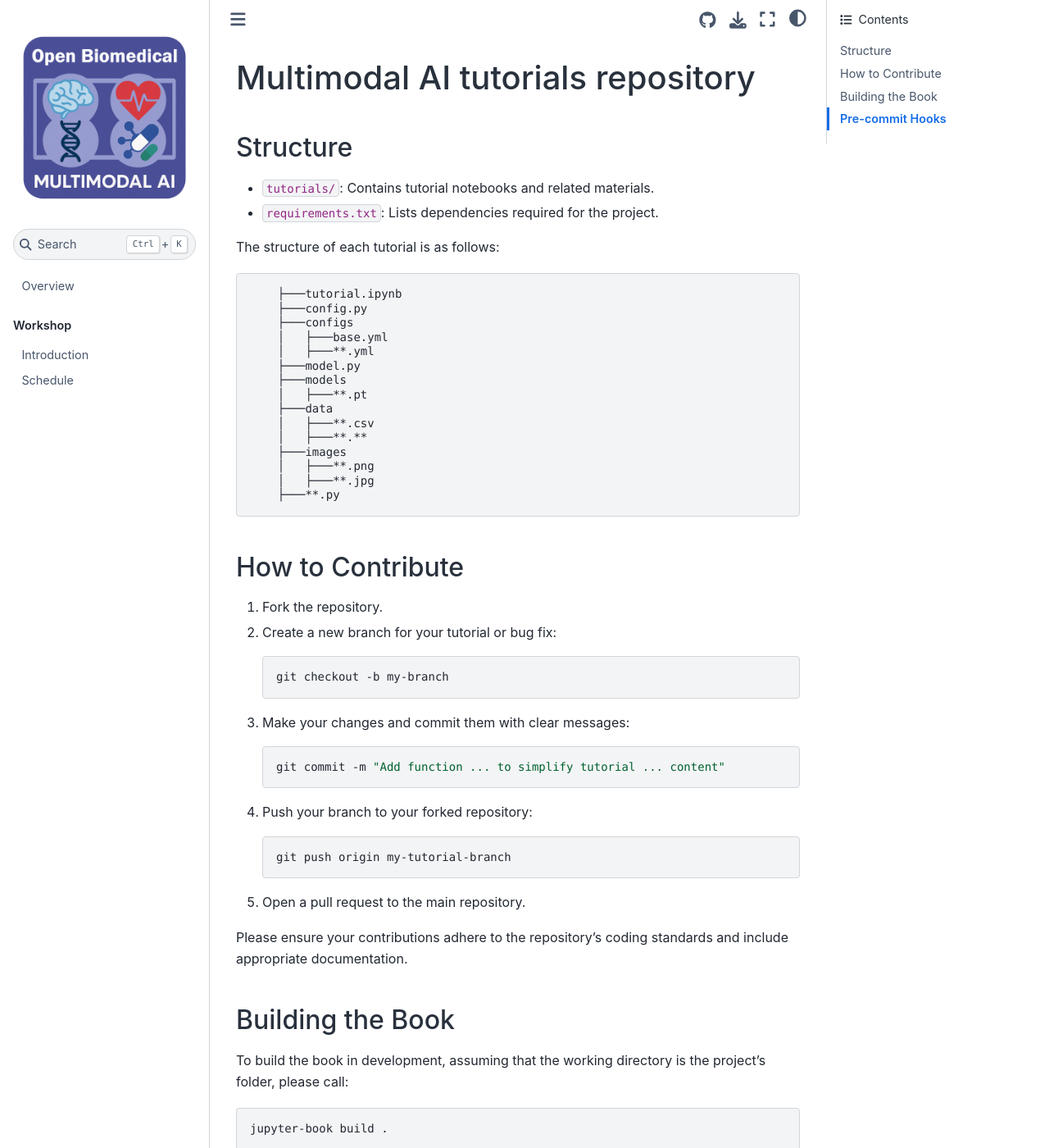
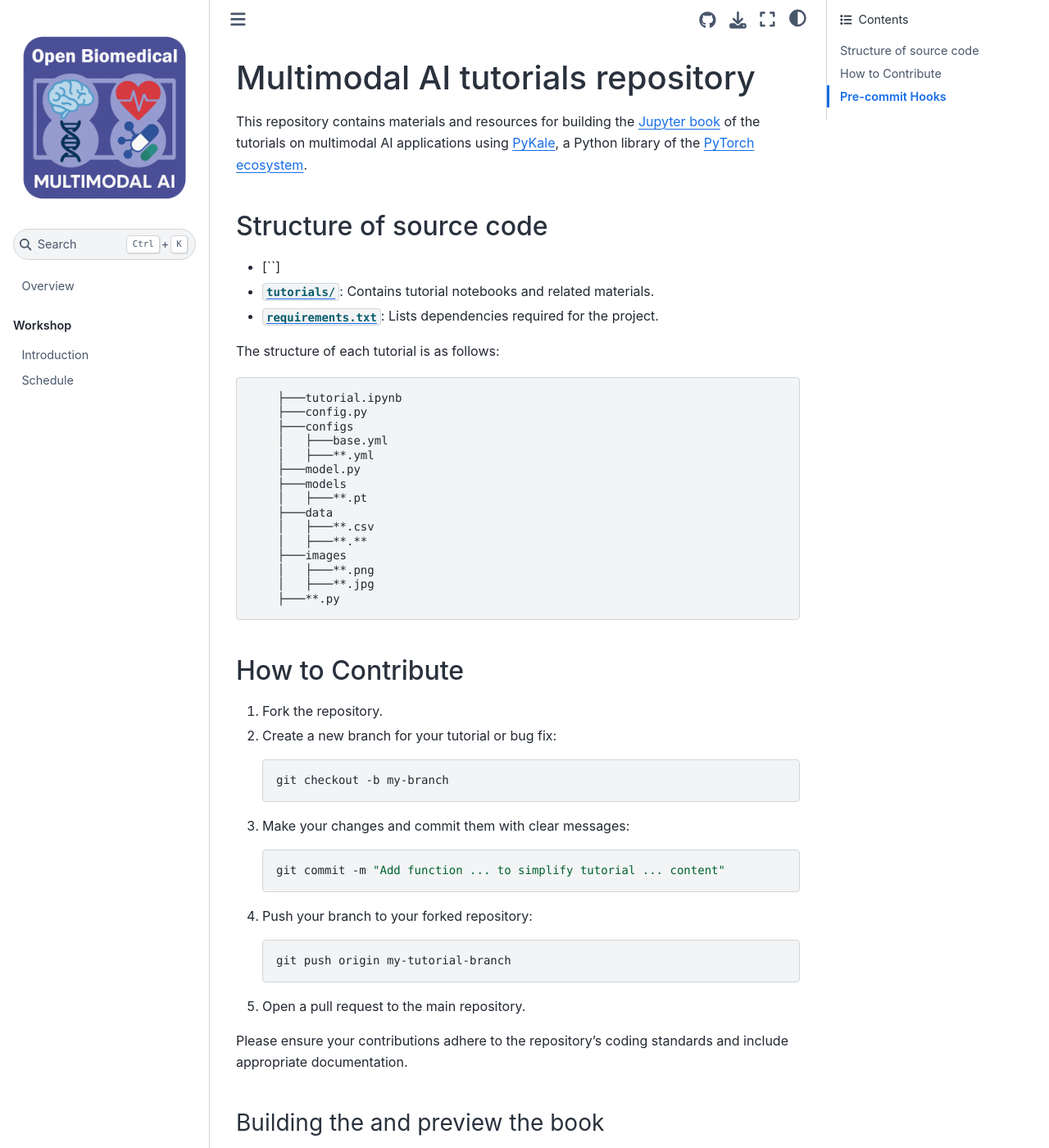
Before and after one commit to pykale/mmai-tutorials, a Jupyter Book: the page built from README.md, in a window 1280 px wide and 1400 px high. Shown: the whole window at 82% size. Built offline with Jupyter Book 1.0.4 settings and Sphinx 7.4.7 and the Sphinx Book theme 1.1.4, drawn with Linux system fonts in a browser that asks for light colours; pages that are not in the unit, such as notebooks, are missing from menus.

Commit message:
update links in brain tutorial and rename heart tutorial

```diff
--- a/README.md
+++ b/README.md
@@ -2,10 +2,13 @@
 
 <!-- This repository contains materials and resources for EMBC 2025 Workshop: Open Biomedical Multimodal AI Research – From Pixels to Molecules – 16 July | Copenhagen, Denmark. -->
 
-## Structure
+This repository contains materials and resources for building the [Jupyter book](https://pykale.github.io/mmai-tutorials/) of the tutorials on multimodal AI applications using [PyKale](https://github.com/pykale/pykale), a Python library of the [PyTorch ecosystem](https://landscape.pytorch.org/?item=training--multimodal--pykale).
 
-- `tutorials/`: Contains tutorial notebooks and related materials.
-- `requirements.txt`: Lists dependencies required for the project.
+## Structure of source code
+
+- [``]
+- [`tutorials/`](https://github.com/pykale/mmai-tutorials/tree/main/tutorials): Contains tutorial notebooks and related materials.
+- [`requirements.txt`](https://github.com/pykale/mmai-tutorials/blob/main/requirements.txt): Lists dependencies required for the project.
 
 The structure of each tutorial is as follows:
 
@@ -52,7 +55,7 @@
 
 Please ensure your contributions adhere to the repository's coding standards and include appropriate documentation.
 
-## Building the Book
+### Building the and preview the book
 
 To build the book in development, assuming that the working directory is the project's folder, please call:
 
--- a/_toc.yml
+++ b/_toc.yml
@@ -26,23 +26,23 @@
   chapters:
   - file: tutorials/setup-config/tutorial-0
     title: Setup & Configuration
-  - file: tutorials/cardiac-hemodynamics-assessment/tutorial
   - file: tutorials/brain-disorder-diagnosis/tutorial-brain
     sections:
     - file: tutorials/brain-disorder-diagnosis/extend-reading/extension-tasks
       title: Extension Tasks
+    - file: tutorials/brain-disorder-diagnosis/extend-reading/data-config
+      title: Data & Config (optional)
     - file: tutorials/brain-disorder-diagnosis/extend-reading/helper-functions
       title: Helper Functions (optional)
-    - file: tutorials/brain-disorder-diagnosis/extend-reading/data-config
-      title: Data & Config (optional)
+  - file: tutorials/cardiac-hemodynamics-assessment/tutorial-heart
   - file: tutorials/drug-target-interaction/tutorial-drug
   - file: tutorials/multiomics-cancer-classification/tutorial-cancer
     sections:
+    - file: tutorials/multiomics-cancer-classification/extend-reading/extension-tasks
+      title: Extension Tasks
     - file: tutorials/multiomics-cancer-classification/extend-reading/data
       title: Data (optional)
     - file: tutorials/multiomics-cancer-classification/extend-reading/helper-functions
       title: Helper Functions & Model Details (optional)
     - file: tutorials/multiomics-cancer-classification/extend-reading/interpretation-study
       title: Interpretation Study (optional)
-    - file: tutorials/multiomics-cancer-classification/extend-reading/extension-tasks
-      title: Extension Tasks
```
Also changed, not shown: tutorials/brain-disorder-diagnosis/extend-reading/data-config.md (+5 -4 lines), workshop/intro.md (+2 -3 lines), 3 other files.
